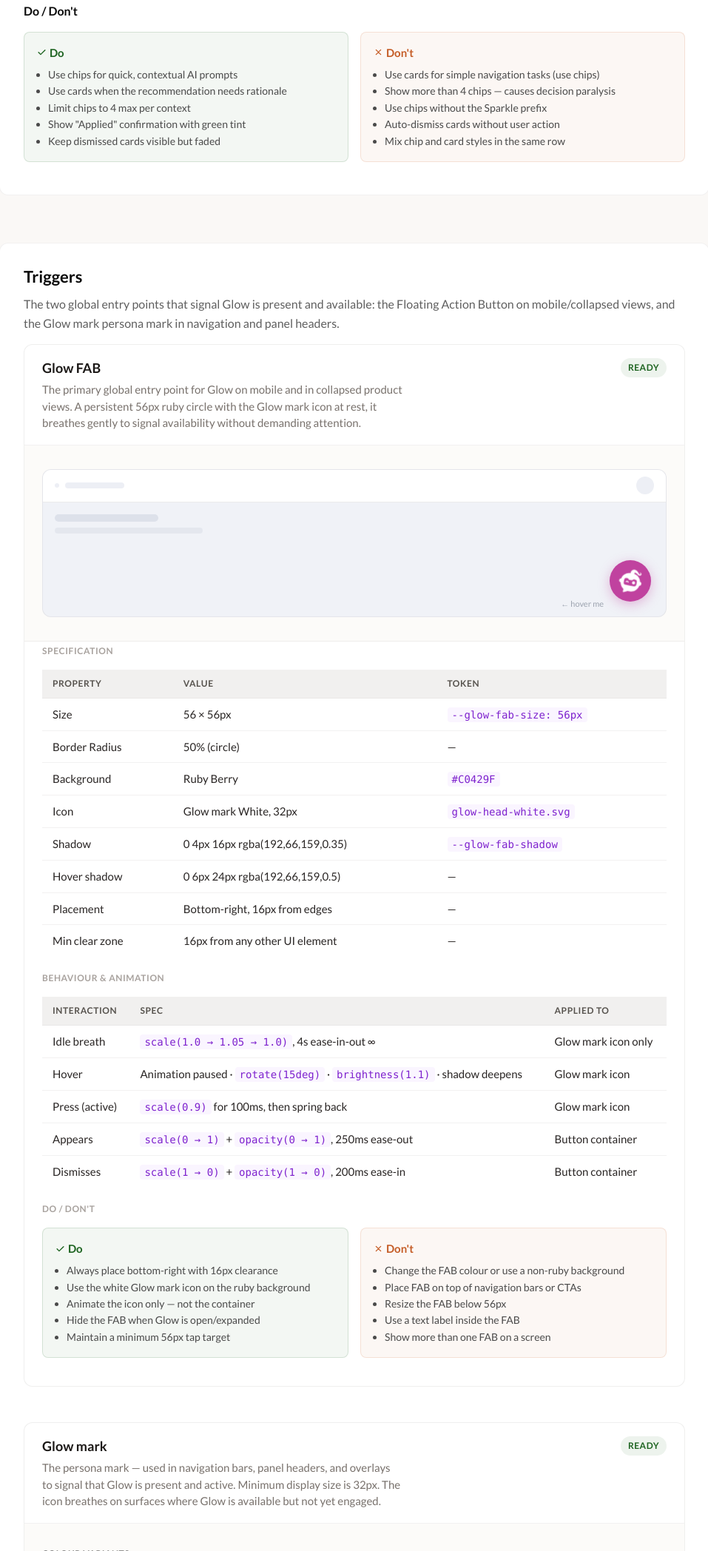
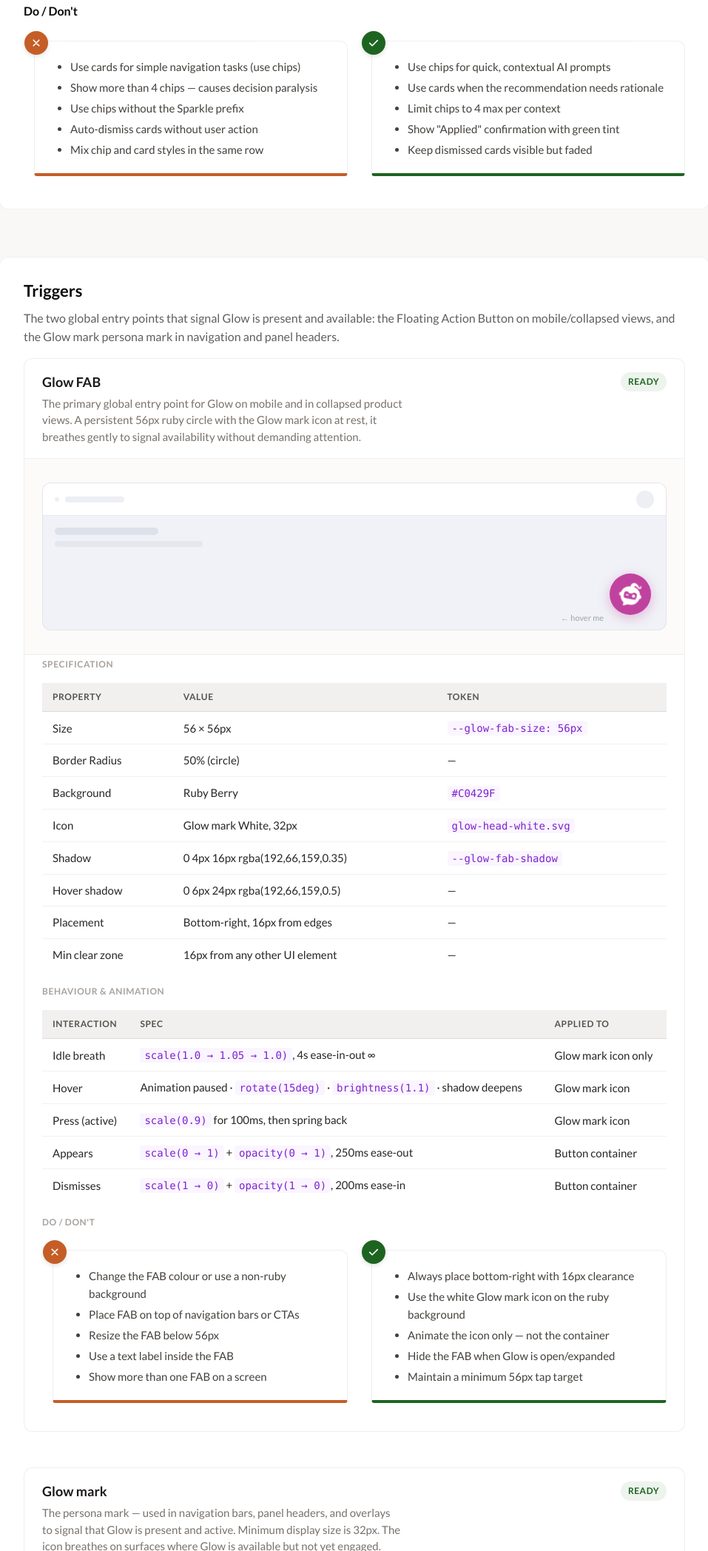
Before and after one commit to charissagudknecht-design/ai-interaction-standards, a plain HTML site: page docs/ai-components.html in a window 1280 px wide. Shown: the part 5716-7812 px from the top of the page at 74% size, without its empty margins (161-1118 px from the left). Drawn offline with Linux system fonts and the light colour scheme.

Commit message:
Match do and don't styling on Components and Foundations
Components do and don't blocks use the badge cards (don't first).
Foundations surface cards get check and X badges on Use when lists.

Co-Authored-By: Claude Opus 5.5 <noreply@anthropic.com>
Claude-Session: https://claude.ai/code/session_01LJTHUQjhshoHdyK9XV8jSP

```diff
--- a/docs/ai-components.html
+++ b/docs/ai-components.html
@@ -401,14 +401,13 @@
         }
 
         /* Do/Don't grid */
-        .do-dont { display: grid; grid-template-columns: 1fr 1fr; gap: 16px; margin: 16px 0; }
-        .do-dont__col { padding: 16px; border-radius: 8px; font-family: Lato, sans-serif; }
-        .do-dont__col--do { background: rgba(30, 100, 33, 0.05); border: 1px solid rgba(30, 100, 33, 0.15); }
-        .do-dont__col--dont { background: rgba(197, 93, 39, 0.05); border: 1px solid rgba(197, 93, 39, 0.15); }
-        .do-dont__title { font-size: 15px; font-weight: 700; margin: 0 0 8px; }
-        .do-dont__title--do { color: #1E6421; }
-        .do-dont__title--dont { color: #C55D27; }
-        .do-dont__list { margin: 0; padding-left: 16px; font-size: 14px; color: #4a4a4a; line-height: 1.6; }
+        .do-dont { display: grid; grid-template-columns: 1fr 1fr; gap: 32px; margin: 28px 0 16px; padding-left: 14px; }
+        .do-dont__col { position: relative; background: white; border: 1px solid rgba(40,30,20,0.07); border-bottom: 4px solid #1E6421; border-radius: 10px 10px 4px 4px; padding: 22px 22px 20px 30px; font-family: Lato, sans-serif; }
+        .do-dont__col--dont { border-bottom-color: #C55D27; }
+        .do-dont__badge { position: absolute; top: -14px; left: -14px; width: 32px; height: 32px; border-radius: 50%; display: flex; align-items: center; justify-content: center; color: white; font-size: 18px; background: #1E6421; box-shadow: 0 2px 6px rgba(0,0,0,0.12); }
+        .do-dont__col--dont .do-dont__badge { background: #C55D27; }
+        .do-dont__list { margin: 0; padding-left: 18px; font-size: 15px; color: #44403C; line-height: 1.6; display: flex; flex-direction: column; gap: 4px; }
+        @media (max-width: 760px) { .do-dont { grid-template-columns: 1fr; gap: 28px; } }
 
         /* ===== Canvas (Full Page) — Dynamic States ===== */
         .copilot-canvas {
@@ -2029,24 +2028,24 @@
 
                         <h3 class="heading-3">Do / Don't</h3>
                         <div class="do-dont">
+                            <div class="do-dont__col do-dont__col--dont">
+                                <span class="do-dont__badge" role="img" aria-label="Don't"><svg class="ic" width="1em" height="1em" viewBox="0 0 24 24" fill="none" stroke="currentColor" stroke-width="2.25" stroke-linecap="round" aria-hidden="true"><path d="M7 7l10 10M17 7L7 17"/></svg></span>
+                                <ul class="do-dont__list">
+                                    <li>Use cards for simple navigation tasks (use chips)</li>
+                                    <li>Show more than 4 chips — causes decision paralysis</li>
+                                    <li>Use chips without the Sparkle prefix</li>
+                                    <li>Auto-dismiss cards without user action</li>
+                                    <li>Mix chip and card styles in the same row</li>
+                                </ul>
+                            </div>
                             <div class="do-dont__col do-dont__col--do">
-                                <div class="do-dont__title do-dont__title--do"><svg class="ic" width="1em" height="1em" viewBox="0 0 24 24" fill="none" stroke="currentColor" stroke-width="2.25" stroke-linecap="round" stroke-linejoin="round" aria-hidden="true"><path d="M5 12.5l4.5 4.5L19 7.5"/></svg> Do</div>
+                                <span class="do-dont__badge" role="img" aria-label="Do"><svg class="ic" width="1em" height="1em" viewBox="0 0 24 24" fill="none" stroke="currentColor" stroke-width="2.25" stroke-linecap="round" stroke-linejoin="round" aria-hidden="true"><path d="M5 12.5l4.5 4.5L19 7.5"/></svg></span>
                                 <ul class="do-dont__list">
                                     <li>Use chips for quick, contextual AI prompts</li>
                                     <li>Use cards when the recommendation needs rationale</li>
                                     <li>Limit chips to 4 max per context</li>
                                     <li>Show "Applied" confirmation with green tint</li>
                                     <li>Keep dismissed cards visible but faded</li>
-                                </ul>
-                            </div>
-                            <div class="do-dont__col do-dont__col--dont">
-                                <div class="do-dont__title do-dont__title--dont"><svg class="ic" width="1em" height="1em" viewBox="0 0 24 24" fill="none" stroke="currentColor" stroke-width="2.25" stroke-linecap="round" aria-hidden="true"><path d="M7 7l10 10M17 7L7 17"/></svg> Don't</div>
-                                <ul class="do-dont__list">
-                                    <li>Use cards for simple navigation tasks (use chips)</li>
-                                    <li>Show more than 4 chips — causes decision paralysis</li>
-                                    <li>Use chips without the Sparkle prefix</li>
-                                    <li>Auto-dismiss cards without user action</li>
-                                    <li>Mix chip and card styles in the same row</li>
                                 </ul>
                             </div>
                         </div>
@@ -2113,24 +2112,24 @@
                                 </table>
                                 <p class="spec-card__specs-label">Do / Don't</p>
                                 <div class="do-dont">
+                                    <div class="do-dont__col do-dont__col--dont">
+                                        <span class="do-dont__badge" role="img" aria-label="Don't"><svg class="ic" width="1em" height="1em" viewBox="0 0 24 24" fill="none" stroke="currentColor" stroke-width="2.25" stroke-linecap="round" aria-hidden="true"><path d="M7 7l10 10M17 7L7 17"/></svg></span>
+                                        <ul class="do-dont__list">
+                                            <li>Change the FAB colour or use a non-ruby background</li>
+                                            <li>Place FAB on top of navigation bars or CTAs</li>
+                                            <li>Resize the FAB below 56px</li>
+                                            <li>Use a text label inside the FAB</li>
+                                            <li>Show more than one FAB on a screen</li>
+                                        </ul>
+                                    </div>
                                     <div class="do-dont__col do-dont__col--do">
-                                        <div class="do-dont__title do-dont__title--do"><svg class="ic" width="1em" height="1em" viewBox="0 0 24 24" fill="none" stroke="currentColor" stroke-width="2.25" stroke-linecap="round" stroke-linejoin="round" aria-hidden="true"><path d="M5 12.5l4.5 4.5L19 7.5"/></svg> Do</div>
+                                        <span class="do-dont__badge" role="img" aria-label="Do"><svg class="ic" width="1em" height="1em" viewBox="0 0 24 24" fill="none" stroke="currentColor" stroke-width="2.25" stroke-linecap="round" stroke-linejoin="round" aria-hidden="true"><path d="M5 12.5l4.5 4.5L19 7.5"/></svg></span>
                                         <ul class="do-dont__list">
                                             <li>Always place bottom-right with 16px clearance</li>
                                             <li>Use the white Glow mark icon on the ruby background</li>
                                             <li>Animate the icon only — not the container</li>
                                             <li>Hide the FAB when Glow is open/expanded</li>
                                             <li>Maintain a minimum 56px tap target</li>
-                                        </ul>
-                                    </div>
-                                    <div class="do-dont__col do-dont__col--dont">
-                                        <div class="do-dont__title do-dont__title--dont"><svg class="ic" width="1em" height="1em" viewBox="0 0 24 24" fill="none" stroke="currentColor" stroke-width="2.25" stroke-linecap="round" aria-hidden="true"><path d="M7 7l10 10M17 7L7 17"/></svg> Don't</div>
-                                        <ul class="do-dont__list">
-                                            <li>Change the FAB colour or use a non-ruby background</li>
-                                            <li>Place FAB on top of navigation bars or CTAs</li>
-                                            <li>Resize the FAB below 56px</li>
-                                            <li>Use a text label inside the FAB</li>
-                                            <li>Show more than one FAB on a screen</li>
                                         </ul>
                                     </div>
                                 </div>
```
Also changed, not shown: docs/ai-foundations.html (+11 -8 lines).
